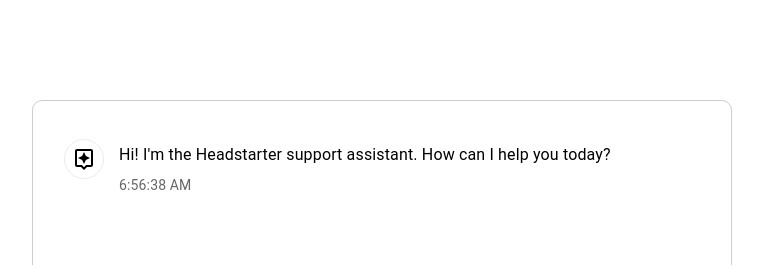
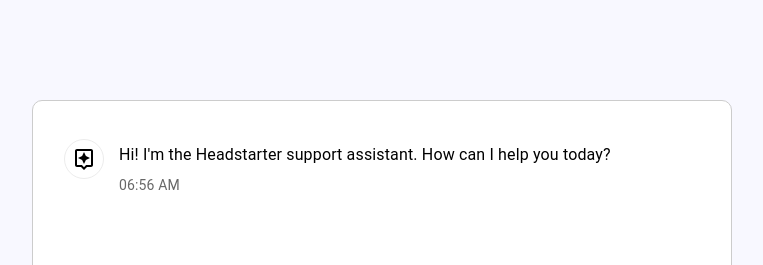
Before and after one commit to udilbar/customer_support_ai, a Next.js app: page / in a window 1280 px wide. Shown: the top 265 px of the page, without its empty margins (258-1021 px from the left). Built offline with nearby package versions, Linux system fonts and the light colour scheme.

Commit message:
[update] bg styles and time only hh-mm

```diff
--- a/app/globals.css
+++ b/app/globals.css
@@ -2,6 +2,10 @@
   box-sizing: border-box;
   padding: 0;
   margin: 0;
+}
+
+body {
+  background-color: #f8f8ff;
 }
 
 /* Scrollbar styles */
--- a/app/page.tsx
+++ b/app/page.tsx
@@ -11,15 +11,15 @@
     {
       role: "assistant",
       content: "Hi! I'm the Headstarter support assistant. How can I help you today?",
-      sentAt: new Date().toLocaleTimeString()
+      sentAt: new Date().toLocaleTimeString([], { hour: '2-digit', minute: '2-digit' })
     }
   ]);
   const [message, setMessage] = useState<any>("");
 
   const sendMessage = async () => {
-    const userMessage = {role: "user", content: message, sentAt: new Date().toLocaleTimeString()};
+    const userMessage = {role: "user", content: message, sentAt: new Date().toLocaleTimeString([], { hour: '2-digit', minute: '2-digit' })};
     setMessage("");
-    setMessages((messages: any) => [...messages, userMessage, {role: "assistant", content: "...", sentAt: new Date().toLocaleTimeString()}])
+    setMessages((messages: any) => [...messages, userMessage, {role: "assistant", content: "...", sentAt: new Date().toLocaleTimeString([], { hour: '2-digit', minute: '2-digit' })}])
     fetch("/api/chat", {
       method: "POST",
       headers: {
@@ -52,7 +52,7 @@
 
   return (
     <Box display="flex" alignItems="center" justifyContent="center" width="100%" height="100vh">
-      <Box display="flex" flexDirection="column" width="700px" height="75%" border="1px solid #cccccc" borderRadius="10px">
+      <Box display="flex" flexDirection="column" width="700px" height="75%" border="1px solid #cccccc" borderRadius="10px" bgcolor="#ffffff">
         <List sx={{display: "flex", flexDirection: "column", flexGrow: 1, overflowY: "auto", padding: "30px 15px"}}>
           {
             messages.map((message: any, key: number) => (
```
